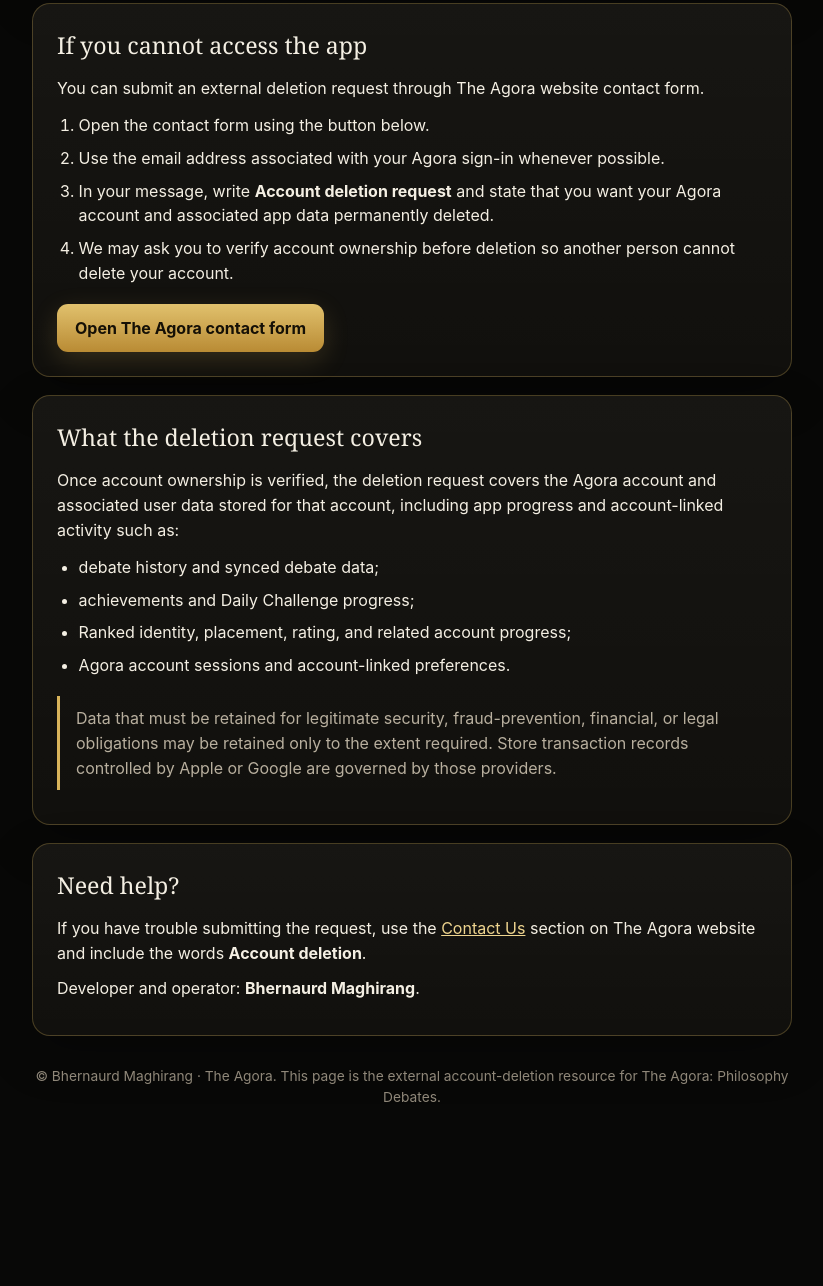
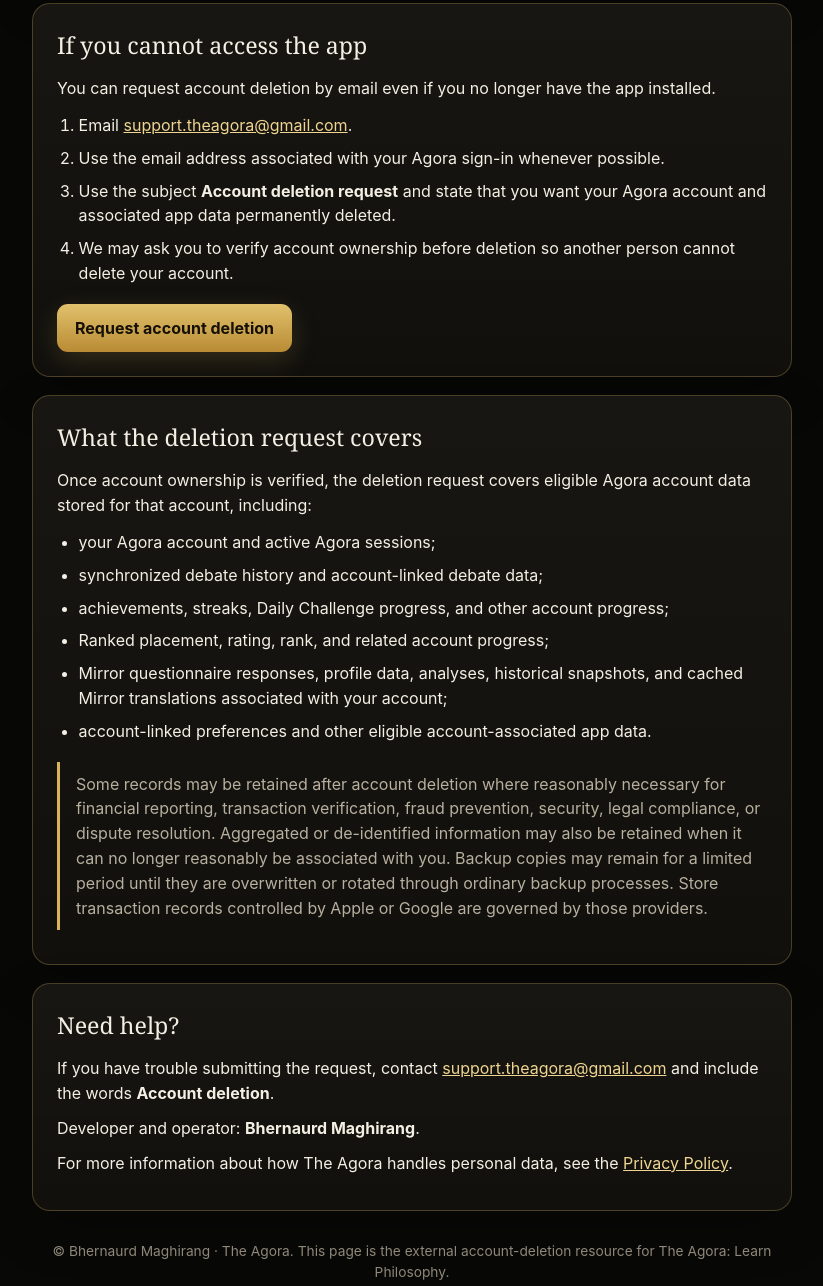
Before and after one commit to bhernaurd/debate-arena-backend, a website: page public/account-deletion/index.html in a window 1280 px wide. Shown: the part 623-1909 px from the top of the page, without its empty margins (228-1051 px from the left). Before the commit the page ends 1803 px from the top, so only its background shows below. Drawn offline with Linux system fonts and the light colour scheme.

Commit message:
Update Google Play account deletion page

```diff
--- a/public/account-deletion/index.html
+++ b/public/account-deletion/index.html
@@ -4,8 +4,8 @@
   <meta charset="utf-8">
   <meta name="viewport" content="width=device-width, initial-scale=1">
   <meta name="robots" content="index,follow">
-  <title>Account Deletion | The Agora: Philosophy Debates</title>
-  <meta name="description" content="Request deletion of your The Agora: Philosophy Debates account and associated app data.">
+  <title>Account Deletion | The Agora: Learn Philosophy</title>
+  <meta name="description" content="Request deletion of your The Agora: Learn Philosophy account and associated app data.">
   <style>
     :root {
       color-scheme: dark;
@@ -103,7 +103,7 @@
 </head>
 <body>
   <main>
-    <div class="eyebrow">The Agora: Philosophy Debates</div>
+    <div class="eyebrow">The Agora: Learn Philosophy</div>
     <h1>Account Deletion</h1>
     <p class="lead">
       You can request permanent deletion of your Agora account and the app data associated with it, even if you no longer have the app installed.
@@ -122,35 +122,38 @@
 
     <section class="card">
       <h2>If you cannot access the app</h2>
-      <p>You can submit an external deletion request through The Agora website contact form.</p>
+      <p>You can request account deletion by email even if you no longer have the app installed.</p>
       <ol>
-        <li>Open the contact form using the button below.</li>
+        <li>Email <a class="inline" href="mailto:support.theagora@gmail.com?subject=Account%20deletion%20request">support.theagora@gmail.com</a>.</li>
         <li>Use the email address associated with your Agora sign-in whenever possible.</li>
-        <li>In your message, write <strong>Account deletion request</strong> and state that you want your Agora account and associated app data permanently deleted.</li>
+        <li>Use the subject <strong>Account deletion request</strong> and state that you want your Agora account and associated app data permanently deleted.</li>
         <li>We may ask you to verify account ownership before deletion so another person cannot delete your account.</li>
       </ol>
-      <a class="button" href="https://theagora.app/">Open The Agora contact form</a>
+      <a class="button" href="mailto:support.theagora@gmail.com?subject=Account%20deletion%20request">Request account deletion</a>
     </section>
 
     <section class="card">
       <h2>What the deletion request covers</h2>
-      <p>Once account ownership is verified, the deletion request covers the Agora account and associated user data stored for that account, including app progress and account-linked activity such as:</p>
+      <p>Once account ownership is verified, the deletion request covers eligible Agora account data stored for that account, including:</p>
       <ul>
-        <li>debate history and synced debate data;</li>
-        <li>achievements and Daily Challenge progress;</li>
-        <li>Ranked identity, placement, rating, and related account progress;</li>
-        <li>Agora account sessions and account-linked preferences.</li>
+        <li>your Agora account and active Agora sessions;</li>
+        <li>synchronized debate history and account-linked debate data;</li>
+        <li>achievements, streaks, Daily Challenge progress, and other account progress;</li>
+        <li>Ranked placement, rating, rank, and related account progress;</li>
+        <li>Mirror questionnaire responses, profile data, analyses, historical snapshots, and cached Mirror translations associated with your account;</li>
+        <li>account-linked preferences and other eligible account-associated app data.</li>
       </ul>
-      <p class="note">Data that must be retained for legitimate security, fraud-prevention, financial, or legal obligations may be retained only to the extent required. Store transaction records controlled by Apple or Google are governed by those providers.</p>
+      <p class="note">Some records may be retained after account deletion where reasonably necessary for financial reporting, transaction verification, fraud prevention, security, legal compliance, or dispute resolution. Aggregated or de-identified information may also be retained when it can no longer reasonably be associated with you. Backup copies may remain for a limited period until they are overwritten or rotated through ordinary backup processes. Store transaction records controlled by Apple or Google are governed by those providers.</p>
     </section>
 
     <section class="card">
       <h2>Need help?</h2>
-      <p>If you have trouble submitting the request, use the <a class="inline" href="https://theagora.app/">Contact Us</a> section on The Agora website and include the words <strong>Account deletion</strong>.</p>
+      <p>If you have trouble submitting the request, contact <a class="inline" href="mailto:support.theagora@gmail.com">support.theagora@gmail.com</a> and include the words <strong>Account deletion</strong>.</p>
       <p>Developer and operator: <strong>Bhernaurd Maghirang</strong>.</p>
+      <p>For more information about how The Agora handles personal data, see the <a class="inline" href="/privacy-policy/">Privacy Policy</a>.</p>
     </section>
 
-    <footer>© Bhernaurd Maghirang · The Agora. This page is the external account-deletion resource for The Agora: Philosophy Debates.</footer>
+    <footer>© Bhernaurd Maghirang · The Agora. This page is the external account-deletion resource for The Agora: Learn Philosophy.</footer>
   </main>
 </body>
 </html>
```
